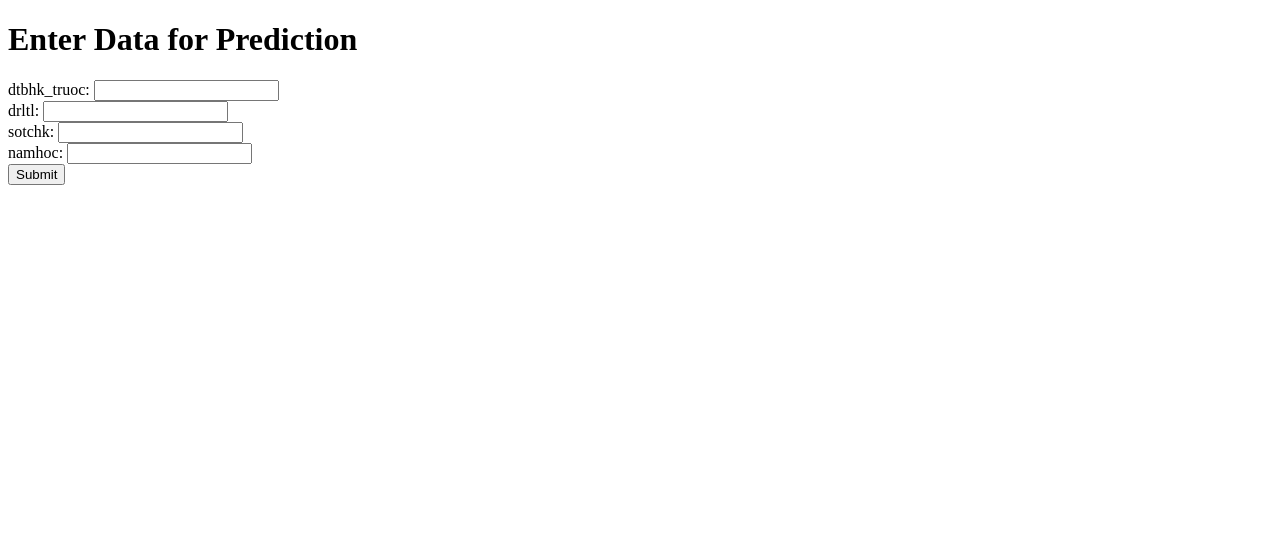
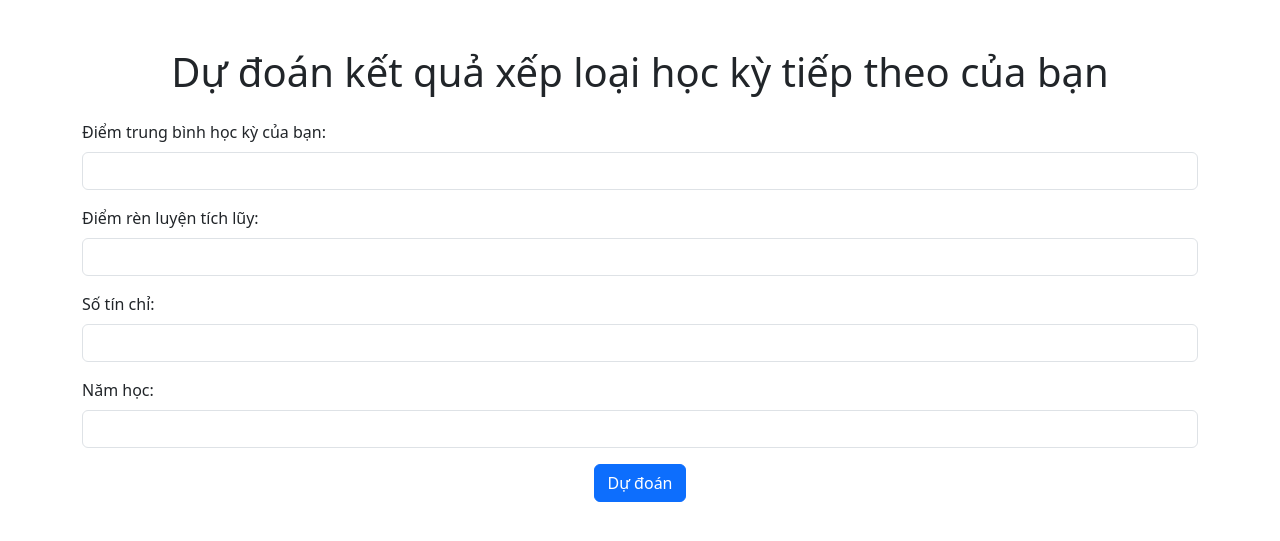
Before and after one commit to ThuNguyen6789/IS353.P12_Nhom3, a Flask app: page / in a window 1280 px wide. Shown: the top 541 px of the page. Run offline with Flask 3, Linux system fonts and the light colour scheme.

Commit message:
update demo_web

```diff
--- a/web/main.py
+++ b/web/main.py
@@ -1,4 +1,4 @@
-from flask import Flask, render_template, request
+from flask import Flask, render_template, request, jsonify
 import joblib
 import pandas as pd
 
@@ -14,7 +14,11 @@ def predict():
     data = {key: float(value) for key, value in request.form.items()}
     df = pd.DataFrame([data])
     prediction = model.predict(df)
-    return render_template('result.html', prediction=prediction[0])
+    # return render_template('result.html', prediction=prediction[0])
+    prediction_result = int(prediction[0]) # gán lại type thôi á
+    return jsonify({'prediction': prediction_result})
+
 
 if __name__ == '__main__':
-    app.run(debug=True)
+    # app.run(debug=True)
+    app.run(host='0.0.0.0', port=5000, debug=True)
--- a/web/templates/index.html
+++ b/web/templates/index.html
@@ -1,20 +1,94 @@
 <!DOCTYPE html>
-<html>
+<html lang="en">
 <head>
-    <title>Prediction Form</title>
+    <meta charset="UTF-8">
+    <meta name="viewport" content="width=device-width, initial-scale=1.0">
+    <title>Dự đoán kết quả học tập</title>
+    <link href="https://cdn.jsdelivr.net/npm/bootstrap@5.3.0-alpha1/dist/css/bootstrap.min.css" rel="stylesheet">
+    <script src="https://code.jquery.com/jquery-3.6.0.min.js"></script>
 </head>
 <body>
-    <h1>Enter Data for Prediction</h1>
-    <form action="/predict" method="POST">
-        <label for="dtbhk_truoc">dtbhk_truoc:</label>
-        <input type="text" name="dtbhk_truoc" required><br>
-        <label for="drltl">drltl:</label>
-        <input type="text" name="drltl" required><br>
-        <label for="sotchk">sotchk:</label>
-        <input type="text" name="sotchk" required><br>
-        <label for="namhoc">namhoc:</label>
-        <input type="text" name="namhoc" required><br>
-        <button type="submit">Submit</button>
-    </form>
+    <div class="container mt-5">
+        <h1 id="result" class="text-center mb-4">Dự đoán kết quả xếp loại học kỳ tiếp theo của bạn</h1>
+        <form id="prediction-form">
+            <div class="mb-3">
+                <label for="dtbhk_truoc" class="form-label">Điểm trung bình học kỳ của bạn:</label>
+                <input type="text" class="form-control" name="dtbhk_truoc" required>
+            </div>
+            <div class="mb-3">
+                <label for="drltl" class="form-label">Điểm rèn luyện tích lũy:</label>
+                <input type="text" class="form-control" name="drltl" required>
+            </div>
+            <div class="mb-3">
+                <label for="sotchk" class="form-label">Số tín chỉ:</label>
+                <input type="text" class="form-control" name="sotchk" required>
+            </div>
+            <div class="mb-3">
+                <label for="namhoc" class="form-label">Năm học:</label>
+                <input type="text" class="form-control" name="namhoc" required>
+            </div>
+            <div class="text-center">
+                <button type="submit" class="btn btn-primary">Dự đoán</button>
+            </div>
+        </form>
+
+    </div>
+
+    <script>
+        $(document).ready(function(){
+            $('#prediction-form').on('submit', function(event){
+                event.preventDefault();
+                var dtbhk_truoc = parseFloat($('input[name="dtbhk_truoc"]').val());
+                var drltl = parseFloat($('input[name="drltl"]').val());
+                var sotchk = parseInt($('input[name="sotchk"]').val());
+                var namhoc = $('input[name="namhoc"]').val();
+
+                if (isNaN(dtbhk_truoc) || isNaN(drltl) || isNaN(sotchk) || dtbhk_truoc < 0 || drltl < 0 || sotchk < 0) {
+                    alert("Vui lòng nhập các giá trị hợp lệ.");
+                    return;
+                }
+
+                var drltl_tmp;
+                if (drltl < 35) {
+                    drltl_tmp = 0;
+                } else if (drltl < 50) {
+                    drltl_tmp = 1;
+                } else if (drltl < 65) {
+                    drltl_tmp = 2;
+                } else if (drltl < 80) {
+                    drltl_tmp = 3;
+                } else if (drltl < 90) {
+                    drltl_tmp = 4;
+                } else {
+                    drltl_tmp = 5;
+                }
+
+                var formData = {
+                    dtbhk_truoc: dtbhk_truoc,
+                    drltl: drltl_tmp,
+                    sotchk: sotchk,
+                    namhoc: namhoc
+                };
+
+                $.ajax({
+                    url: '/predict',
+                    type: 'POST',
+                    data: formData,
+                    success: function(response){
+                        let kqmap = {
+                            4: "Giỏi <br> <h4>Bạn đang làm rất tốt! Hãy giữ vững phong độ và luôn sẵn sàng học hỏi thêm. Thành công lớn đang chờ bạn phía trước!</h4>",
+                            3: "Khá <br> <h4>Bạn đã tiến xa rồi, và chỉ cần một chút nỗ lực nữa, bạn sẽ đạt đến trình độ cao hơn. Cố gắng lên nhé, bạn hoàn toàn có thể làm được!</h4>",
+                            2: "Trung Bình <br> <h4>Không ai giỏi ngay từ đầu, mọi thành công đều bắt nguồn từ sự kiên trì. Bạn có thể làm được, chỉ cần không bỏ cuộc!</h4>",
+                            1: "Yếu <br> <h4>Khó khăn chỉ là tạm thời. Chỉ cần bạn cố gắng từng chút một, bạn sẽ thấy mình thay đổi tích cực. Cứ tin vào bản thân, bạn không hề cô đơn!</h4>"
+                        };
+                        $('#result').html('<p>Kết quả dự đoán xếp loại học kỳ tiếp theo của bạn là ' + kqmap[response.prediction] + '</p>');
+                    },
+                    error: function(error){
+                        console.log(error);
+                    }
+                });
+            });
+        });
+    </script>
 </body>
 </html>
```
Also changed, not shown: web/templates/result.html (deleted, +0 -10 lines).
